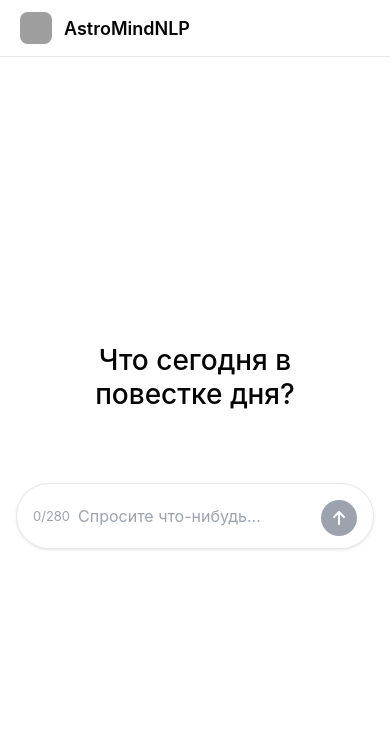
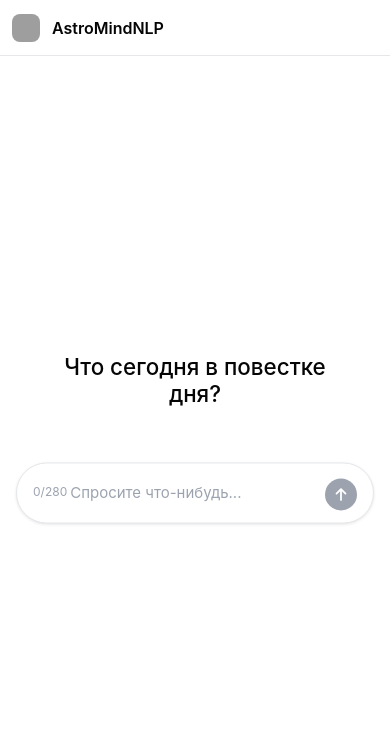
Before and after one commit to AleynikovAleksandr/twitter_Roberta-base_Alex, a Flask app: page / in a window 390 px wide. Shown: the top 750 px of the page. Run offline with Flask 3, Linux system fonts and the light colour scheme; grey boxes are pictures that could not be loaded.

Commit message:
almost ready

```diff
--- /dev/null
+++ b/backend/frontend/static/css/minimal_page_adaptation.css
@@ -0,0 +1,46 @@
+@media (max-width: 480px) {
+  .header {
+    padding: 0 12px;
+    height: 56px;
+  }
+
+  .logo-icon {
+    width: 28px;
+    height: 28px;
+  }
+
+  .logo-text {
+    font-size: 16px;
+  }
+
+  .empty h1 {
+    font-size: 1.4rem;
+    padding: 0 1rem;
+  }
+
+  .prompt-input {
+    font-size: 15px;
+    padding: 10px 3px;
+  }
+
+  .counter {
+    font-size: 12px;
+  }
+
+  .send-btn {
+    width: 32px;
+    height: 32px;
+
+  }
+
+  .send-btn svg {
+    width: 18px;
+    height: 18px;
+  }
+
+  .chat {
+    padding: 0.5rem 0.75rem;
+    gap: 0.75rem;
+  }
+
+}
--- a/backend/frontend/templates/auth_interface.html
+++ b/backend/frontend/templates/auth_interface.html
@@ -6,6 +6,7 @@
   <title>AstroMindNLP</title>
    <link rel="stylesheet" href="{{ url_for('static', filename='css/chat_interface.css') }}">
    <link rel="stylesheet" href="{{ url_for('static', filename='css/flash_message.css') }}">
+   <link rel="stylesheet" href="{{ url_for('static', filename='css/minimal_page_adaptation.css') }}">
    <script defer src="{{ url_for('static', filename='js/chat.js') }}"></script>
    <script>
       const MAX_LENGTH = {{ max_length }};
--- a/model_server/model_server.py
+++ b/model_server/model_server.py
@@ -35,3 +35,6 @@ def predict():
         return jsonify({"error": "Only English text allowed"}), 400
     result = predictor.predict(text)
     return jsonify(result)
+
+if __name__ == "__main__":
+    app.run(host="0.0.0.0", port=2000, debug=True)
```
Also changed, not shown: 1 other file.
